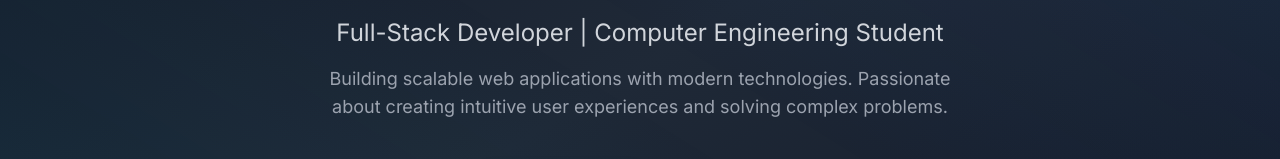
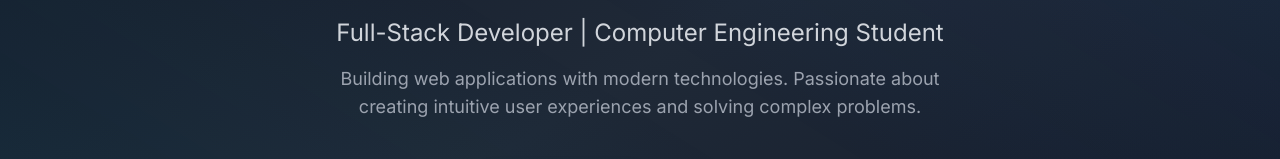
Before and after one commit to rajan-parmar-23102006/rajanparmar, a Next.js app in the folder rajan-portfolio/: page / in a window 1280 px wide. Shown: the part 333-492 px from the top of the page. Built offline with nearby package versions, Linux system fonts and the light colour scheme.

Commit message:
Update Hero.tsx

```diff
--- a/rajan-portfolio/components/Hero.tsx
+++ b/rajan-portfolio/components/Hero.tsx
@@ -41,7 +41,7 @@ export default function Hero() {
           animate={{ opacity: 1, y: 0 }}
           transition={{ duration: 0.8, delay: 0.4 }}
         >
-          Building scalable web applications with modern technologies. Passionate about creating intuitive user experiences and solving complex problems.
+          Building web applications with modern technologies. Passionate about creating intuitive user experiences and solving complex problems.
         </motion.p>
 
         <motion.div
```
